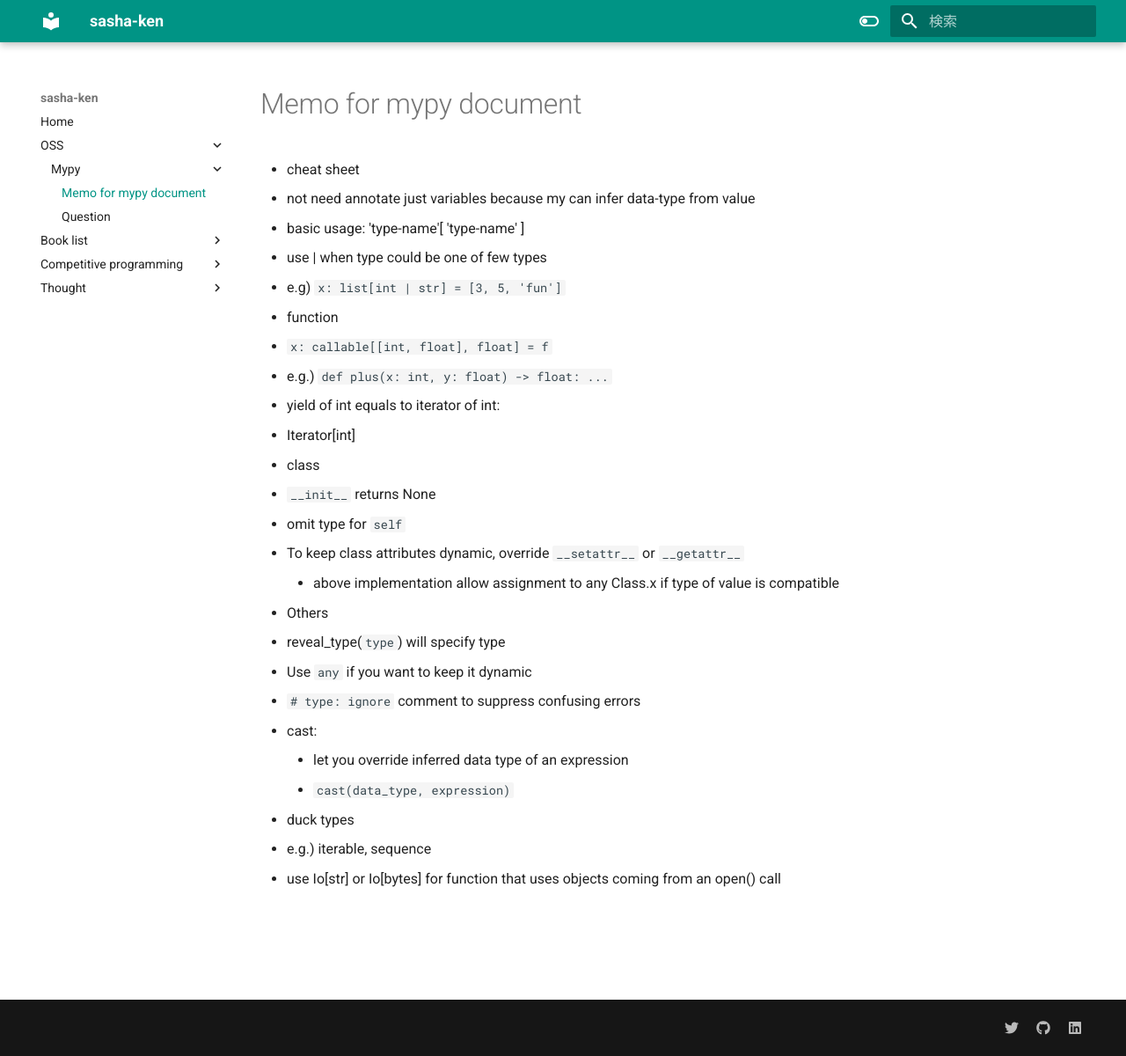
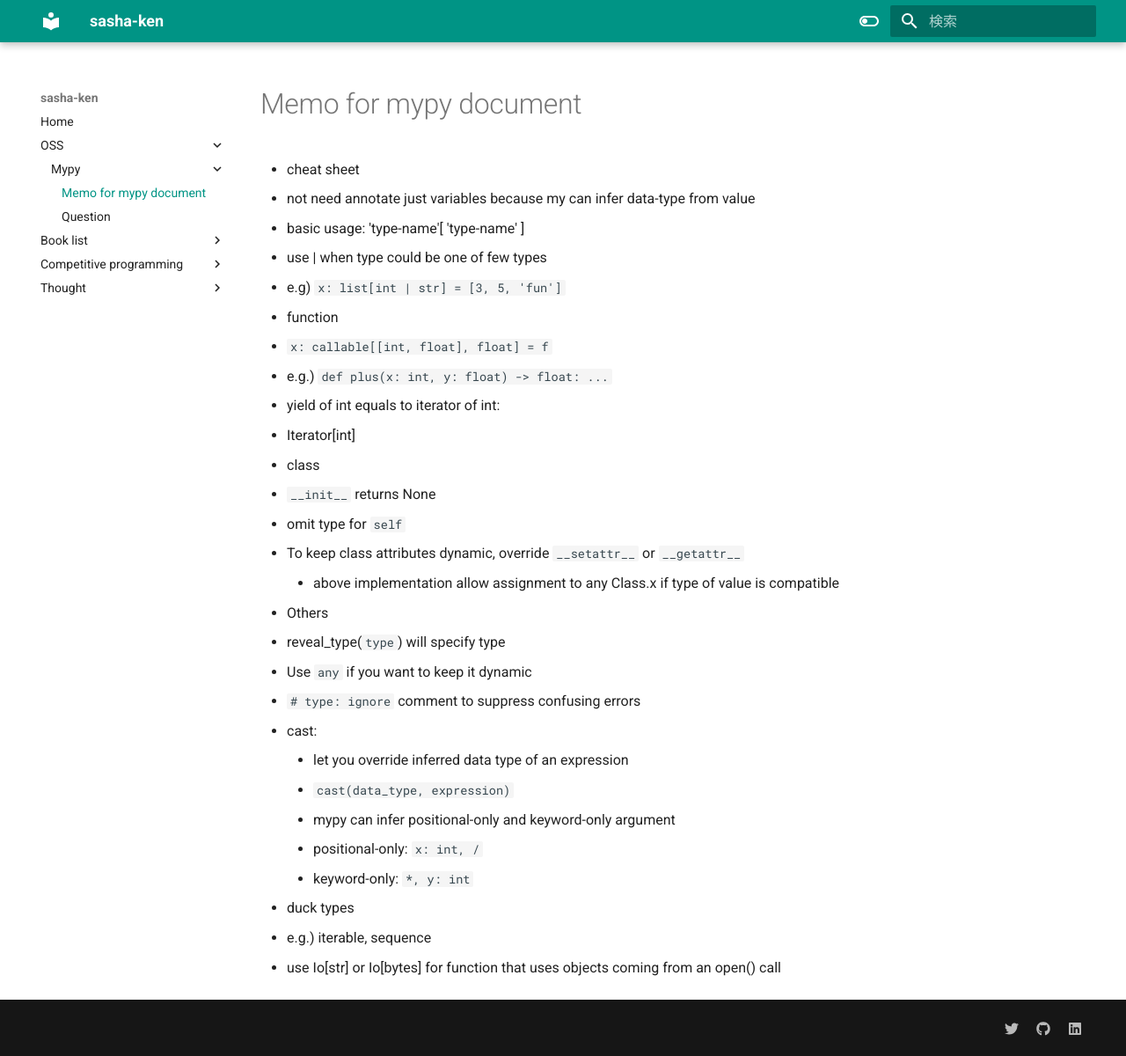
Before and after one commit to quinn-sasha/sasha-ken, an MkDocs documentation site: the page built from docs/OSS/mypy/doc_memo.md, in a window 1280 px wide and 1200 px high. Shown: the whole window at 88% size. Built offline with MkDocs 1.6.1 and Material for MkDocs 9.7.7, drawn with Linux system fonts in a browser that asks for light colours.

Commit message:
Added cheat sheet content

```diff
--- a/docs/OSS/mypy/doc_memo.md
+++ b/docs/OSS/mypy/doc_memo.md
@@ -22,6 +22,9 @@
   - cast:
     - let you override inferred data type of an expression
     - `cast(data_type, expression)`
+    - mypy can infer positional-only and keyword-only argument
+      - positional-only: `x: int, /`
+      - keyword-only: `*, y: int`
 - duck types
   - e.g.) iterable, sequence
   - use Io[str] or Io[bytes] for function that uses objects coming from an open() call
```
